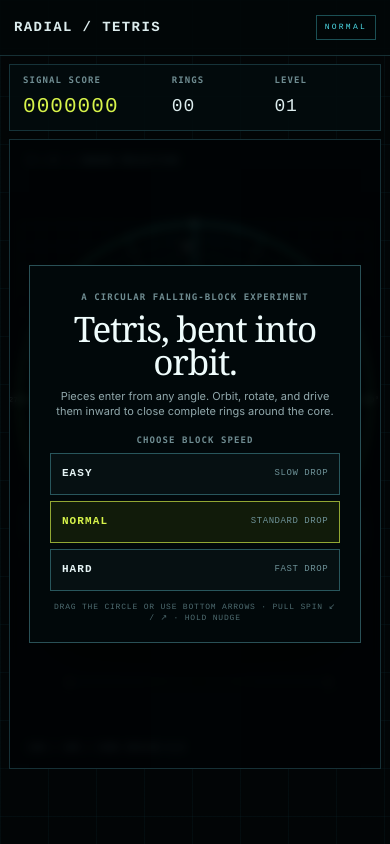
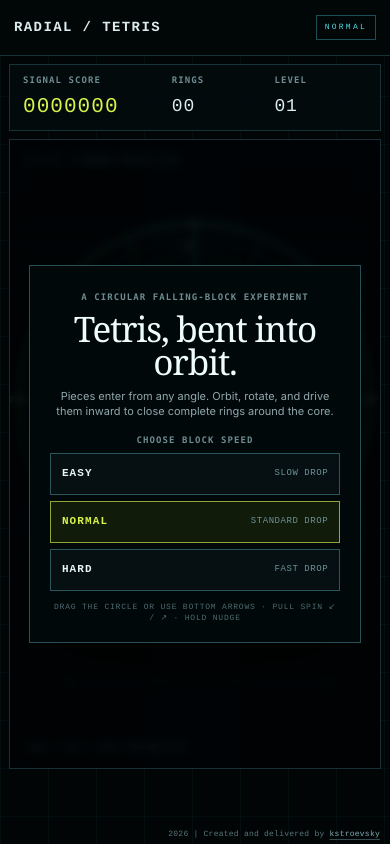
Before and after one commit to kstroevsky/radial-tetris, a React (Vite) app: page / in a window 390 px wide. Built offline with nearby package versions, Linux system fonts and the light colour scheme.

Commit message:
Refine mobile credit and tablet actions

```diff
--- a/src/App.jsx
+++ b/src/App.jsx
@@ -821,7 +821,7 @@
         </button>
       </nav>
 
-      <div className={`mobile-footer-credit ${isOverlayVisible ? "is-obscured" : ""}`}>
+      <div className="mobile-footer-credit">
         <span>2026 | Created and delivered by </span><a href="https://github.com/kstroevsky" target="_blank" rel="noreferrer">kstroevsky</a>
       </div>
 
--- a/src/styles.css
+++ b/src/styles.css
@@ -697,11 +697,10 @@
     bottom: max(5px, env(safe-area-inset-bottom));
     display: block;
     color: #58767b;
-    font: 7px/1 ui-monospace, monospace;
-    letter-spacing: 0.035em;
+    font: 8px/1.15 ui-monospace, monospace;
+    letter-spacing: 0.03em;
     white-space: nowrap;
   }
-  .mobile-footer-credit.is-obscured { visibility: hidden; }
 
   .systems-panel {
     display: none;
@@ -789,7 +788,7 @@
     min-height: 0;
     padding: 13px 16px;
     display: grid;
-    grid-template-columns: 120px minmax(0, 1fr) 205px;
+    grid-template-columns: 110px minmax(160px, 0.65fr) minmax(250px, 1.35fr);
     grid-template-rows: 22px minmax(0, 1fr);
     column-gap: 14px;
     row-gap: 5px;
@@ -804,7 +803,7 @@
   .systems-panel .integrity-row { gap: 6px; }
   .systems-panel .field-load { grid-column: 3; grid-row: 1; margin: 0; align-self: center; }
   .systems-panel .system-actions { grid-column: 3; grid-row: 2; grid-template-columns: repeat(3, 1fr); gap: 6px; }
-  .systems-panel .system-actions button { min-height: 34px; padding: 0 6px; font-size: 7px; }
+  .systems-panel .system-actions button { min-height: 44px; padding: 0 10px; font-size: 8px; }
 
   .game-overlay { padding: 10px; }
   .overlay-card { width: min(390px, 94%); padding: 18px 22px; }
```
Also changed, not shown: 2 other files (tests, documents, lock files or other folders).
